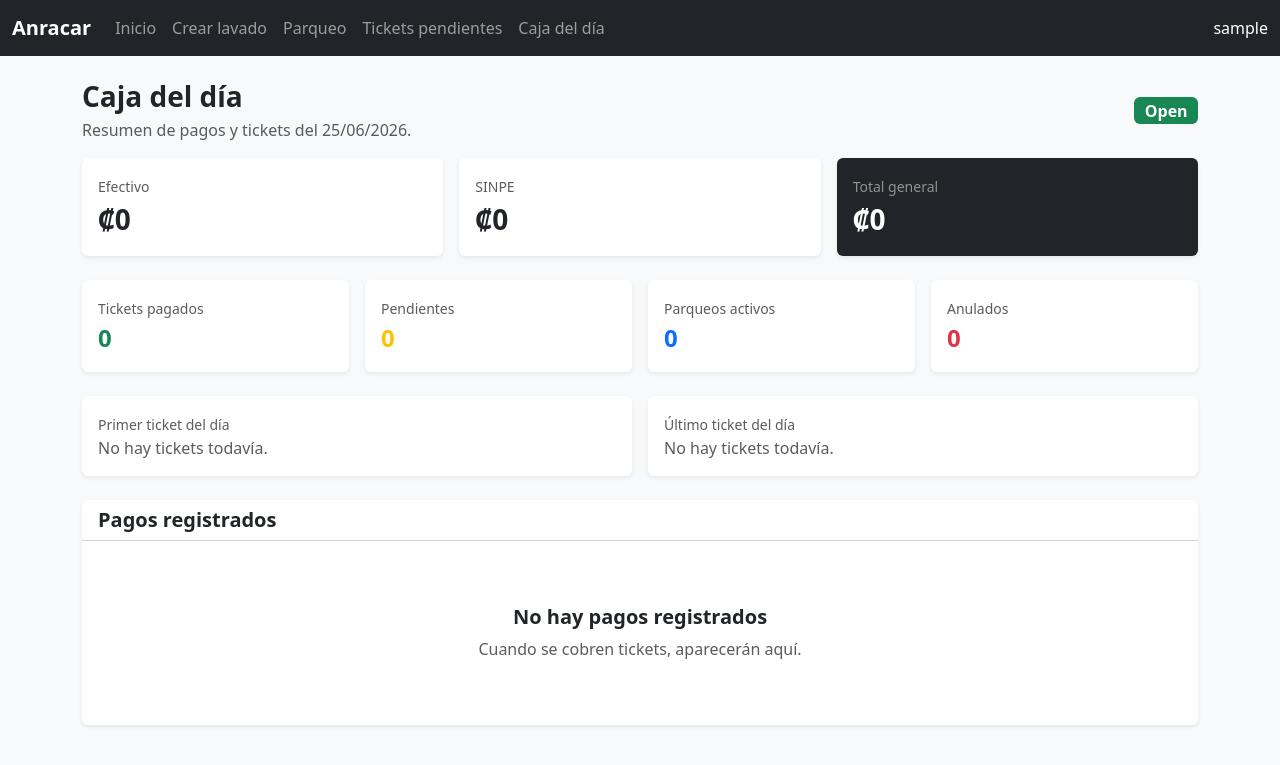
After one commit to abdielgrpro-star/anra-car, a Django app: page /cash/today/ in a window 1280 px wide. The commit adds this page. Shown: the top 765 px of the page. Run offline with Django 5.2, Linux system fonts and the light colour scheme; a user stored in the database is signed in; tables that the repository leaves empty hold one stand-in row (values such as "Sample post").

Commit message:
Add cash day dashboard

```diff
--- /dev/null
+++ b/cash/urls.py
@@ -0,0 +1,9 @@
+from django.urls import path
+
+from . import views
+
+app_name = "cash"
+
+urlpatterns = [
+    path("today/", views.cash_day_detail, name="cash_day_detail"),
+]
--- a/cash/views.py
+++ b/cash/views.py
@@ -1,3 +1,78 @@
+from django.contrib.auth.decorators import login_required
+from django.db.models import Count, Sum
 from django.shortcuts import render
+from django.utils import timezone
 
-# Create your views here.
+from cash.models import CashDay
+from payments.models import Payment
+from tickets.models import Ticket
+
+
+@login_required
+def cash_day_detail(request):
+    today = timezone.localdate()
+
+    cash_day, created = CashDay.objects.get_or_create(
+        business_date=today,
+        defaults={
+            "status": CashDay.OPEN,
+        },
+    )
+
+    payments = (
+        Payment.objects
+        .select_related("ticket", "received_by_employee")
+        .filter(cash_day=cash_day)
+        .order_by("-created_at")
+    )
+
+    cash_total = (
+        payments
+        .filter(payment_method=Payment.CASH)
+        .aggregate(total=Sum("amount"))
+        ["total"]
+        or 0
+    )
+
+    sinpe_total = (
+        payments
+        .filter(payment_method=Payment.SINPE)
+        .aggregate(total=Sum("amount"))
+        ["total"]
+        or 0
+    )
+
+    total_general = cash_total + sinpe_total
+
+    tickets_today = Ticket.objects.filter(cash_day=cash_day)
+
+    ticket_stats = tickets_today.aggregate(
+        total_tickets=Count("id"),
+    )
+
+    paid_tickets_count = tickets_today.filter(status=Ticket.PAID).count()
+    pending_tickets_count = tickets_today.filter(status=Ticket.PENDING_PAYMENT).count()
+    active_tickets_count = tickets_today.filter(status=Ticket.ACTIVE).count()
+    cancelled_tickets_count = tickets_today.filter(status=Ticket.CANCELLED).count()
+
+    first_ticket = tickets_today.order_by("created_at").first()
+    last_ticket = tickets_today.order_by("-created_at").first()
+
+    return render(
+        request,
+        "cash/cash_day_detail.html",
+        {
+            "cash_day": cash_day,
+            "payments": payments,
+            "cash_total": cash_total,
+            "sinpe_total": sinpe_total,
+            "total_general": total_general,
+            "ticket_stats": ticket_stats,
+            "paid_tickets_count": paid_tickets_count,
+            "pending_tickets_count": pending_tickets_count,
+            "active_tickets_count": active_tickets_count,
+            "cancelled_tickets_count": cancelled_tickets_count,
+            "first_ticket": first_ticket,
+            "last_ticket": last_ticket,
+        },
+    )
--- a/config/settings.py
+++ b/config/settings.py
@@ -113,9 +113,9 @@ AUTH_PASSWORD_VALIDATORS = [
 # Internationalization
 # https://docs.djangoproject.com/en/6.0/topics/i18n/
 
-LANGUAGE_CODE = 'en-us'
+LANGUAGE_CODE = 'es-cr'
 
-TIME_ZONE = 'UTC'
+TIME_ZONE = 'America/Costa_Rica'
 
 USE_I18N = True
 
--- a/config/urls.py
+++ b/config/urls.py
@@ -23,4 +23,5 @@ urlpatterns = [
     path("admin/", admin.site.urls),
     path("", home, name="home"),
     path("tickets/", include("tickets.urls")),
+    path("cash/", include("cash.urls")),
 ]
--- a/templates/base.html
+++ b/templates/base.html
@@ -1,5 +1,6 @@
 <!doctype html>
 <html lang="es">
+
 <head>
     <meta charset="utf-8">
     <meta name="viewport" content="width=device-width, initial-scale=1">
@@ -41,7 +42,9 @@
                     </li>
 
                     <li class="nav-item">
-                    <a class="nav-link" href="#">Caja del día</a>
+                        <a class="nav-link" href="{% url 'cash:cash_day_detail' %}">
+                            Caja del día
+                        </a>
                     </li>
 
                 </ul>
@@ -78,4 +81,5 @@
     {% endblock %}
 
 </body>
+
 </html>
--- /dev/null
+++ b/templates/cash/cash_day_detail.html
@@ -0,0 +1,199 @@
+{% extends "base.html" %}
+
+{% block title %}Caja del día | Anracar{% endblock %}
+
+{% block content %}
+
+<div class="d-flex justify-content-between align-items-center mb-3">
+    <div>
+        <h1 class="h3 fw-bold mb-1">Caja del día</h1>
+        <p class="text-muted mb-0">
+            Resumen de pagos y tickets del {{ cash_day.business_date|date:"d/m/Y" }}.
+        </p>
+    </div>
+
+    <span class="badge {% if cash_day.status == 'open' %}text-bg-success{% else %}text-bg-secondary{% endif %} fs-6">
+        {{ cash_day.get_status_display }}
+    </span>
+</div>
+
+<div class="row g-3 mb-4">
+
+    <div class="col-md-4">
+        <div class="card shadow-sm border-0 h-100">
+            <div class="card-body">
+                <small class="text-muted">Efectivo</small>
+                <div class="fs-3 fw-bold">₡{{ cash_total }}</div>
+            </div>
+        </div>
+    </div>
+
+    <div class="col-md-4">
+        <div class="card shadow-sm border-0 h-100">
+            <div class="card-body">
+                <small class="text-muted">SINPE</small>
+                <div class="fs-3 fw-bold">₡{{ sinpe_total }}</div>
+            </div>
+        </div>
+    </div>
+
+    <div class="col-md-4">
+        <div class="card shadow-sm border-0 h-100 bg-dark text-white">
+            <div class="card-body">
+                <small class="text-white-50">Total general</small>
+                <div class="fs-3 fw-bold">₡{{ total_general }}</div>
+            </div>
+        </div>
+    </div>
+
+</div>
+
+<div class="row g-3 mb-4">
+
+    <div class="col-md-3">
+        <div class="card shadow-sm border-0 h-100">
+            <div class="card-body">
+                <small class="text-muted">Tickets pagados</small>
+                <div class="fs-4 fw-bold text-success">{{ paid_tickets_count }}</div>
+            </div>
+        </div>
+    </div>
+
+    <div class="col-md-3">
+        <div class="card shadow-sm border-0 h-100">
+            <div class="card-body">
+                <small class="text-muted">Pendientes</small>
+                <div class="fs-4 fw-bold text-warning">{{ pending_tickets_count }}</div>
+            </div>
+        </div>
+    </div>
+
+    <div class="col-md-3">
+        <div class="card shadow-sm border-0 h-100">
+            <div class="card-body">
+                <small class="text-muted">Parqueos activos</small>
+                <div class="fs-4 fw-bold text-primary">{{ active_tickets_count }}</div>
+            </div>
+        </div>
+    </div>
+
+    <div class="col-md-3">
+        <div class="card shadow-sm border-0 h-100">
+            <div class="card-body">
+                <small class="text-muted">Anulados</small>
+                <div class="fs-4 fw-bold text-danger">{{ cancelled_tickets_count }}</div>
+            </div>
+        </div>
+    </div>
+
+</div>
+
+<div class="row g-3 mb-4">
+
+    <div class="col-md-6">
+        <div class="card shadow-sm border-0">
+            <div class="card-body">
+                <small class="text-muted">Primer ticket del día</small>
+
+                {% if first_ticket %}
+                    <div class="fw-bold">{{ first_ticket.ticket_number }}</div>
+                    <div class="text-muted">{{ first_ticket.created_at|date:"d/m/Y H:i" }}</div>
+                {% else %}
+                    <div class="text-muted">No hay tickets todavía.</div>
+                {% endif %}
+            </div>
+        </div>
+    </div>
+
+    <div class="col-md-6">
+        <div class="card shadow-sm border-0">
+            <div class="card-body">
+                <small class="text-muted">Último ticket del día</small>
+
+                {% if last_ticket %}
+                    <div class="fw-bold">{{ last_ticket.ticket_number }}</div>
+                    <div class="text-muted">{{ last_ticket.created_at|date:"d/m/Y H:i" }}</div>
+                {% else %}
+                    <div class="text-muted">No hay tickets todavía.</div>
+                {% endif %}
+            </div>
+        </div>
+    </div>
+
+</div>
+
+<div class="card shadow-sm border-0">
+    <div class="card-header bg-white">
+        <h5 class="mb-0 fw-bold">Pagos registrados</h5>
+    </div>
+
+    <div class="card-body">
+
+        {% if payments %}
+            <div class="table-responsive">
+                <table class="table table-hover align-middle">
+                    <thead>
+                        <tr>
+                            <th>Hora</th>
+                            <th>Ticket</th>
+                            <th>Placa</th>
+                            <th>Método</th>
+                            <th>Cobrado por</th>
+                            <th class="text-end">Monto</th>
+                        </tr>
+                    </thead>
+
+                    <tbody>
+                        {% for payment in payments %}
+                            <tr>
+                                <td>{{ payment.created_at|date:"H:i" }}</td>
+
+                                <td>
+                                    <strong>{{ payment.ticket.ticket_number }}</strong>
+                                </td>
+
+                                <td>
+                                    <span class="badge text-bg-dark">
+                                        {{ payment.ticket.vehicle_plate }}
+                                    </span>
+                                </td>
+
+                                <td>
+                                    {% if payment.payment_method == "cash" %}
+                                        <span class="badge text-bg-success">Efectivo</span>
+                                    {% elif payment.payment_method == "sinpe" %}
+                                        <span class="badge text-bg-primary">SINPE</span>
+                                    {% endif %}
+
+                                    {% if payment.sinpe_reference %}
+                                        <br>
+                                        <small class="text-muted">
+                                            Ref: {{ payment.sinpe_reference }}
+                                        </small>
+                                    {% endif %}
+                                </td>
+
+                                <td>{{ payment.received_by_employee }}</td>
+
+                                <td class="text-end fw-bold">
+                                    ₡{{ payment.amount }}
+                                </td>
+                            </tr>
+                        {% endfor %}
+                    </tbody>
+
+                </table>
+            </div>
+        {% else %}
+            <div class="text-center py-5">
+                <h5 class="fw-bold">No hay pagos registrados</h5>
+                <p class="text-muted mb-0">
+                    Cuando se cobren tickets, aparecerán aquí.
+                </p>
+            </div>
+        {% endif %}
+
+    </div>
+</div>
+
+{% endblock %}
--- a/templates/home.html
+++ b/templates/home.html
@@ -60,7 +60,9 @@
                 <p class="card-text text-muted">
                     Ver efectivo, SINPE y total general del día.
                 </p>
-                <a href="#" class="btn btn-outline-dark w-100">Ver caja</a>
+                <a href="{% url 'cash:cash_day_detail' %}" class="btn btn-outline-dark w-100">
+                    Ver caja
+                </a>
             </div>
         </div>
     </div>
```
Lines whose indentation alone changed are shown as unchanged.
